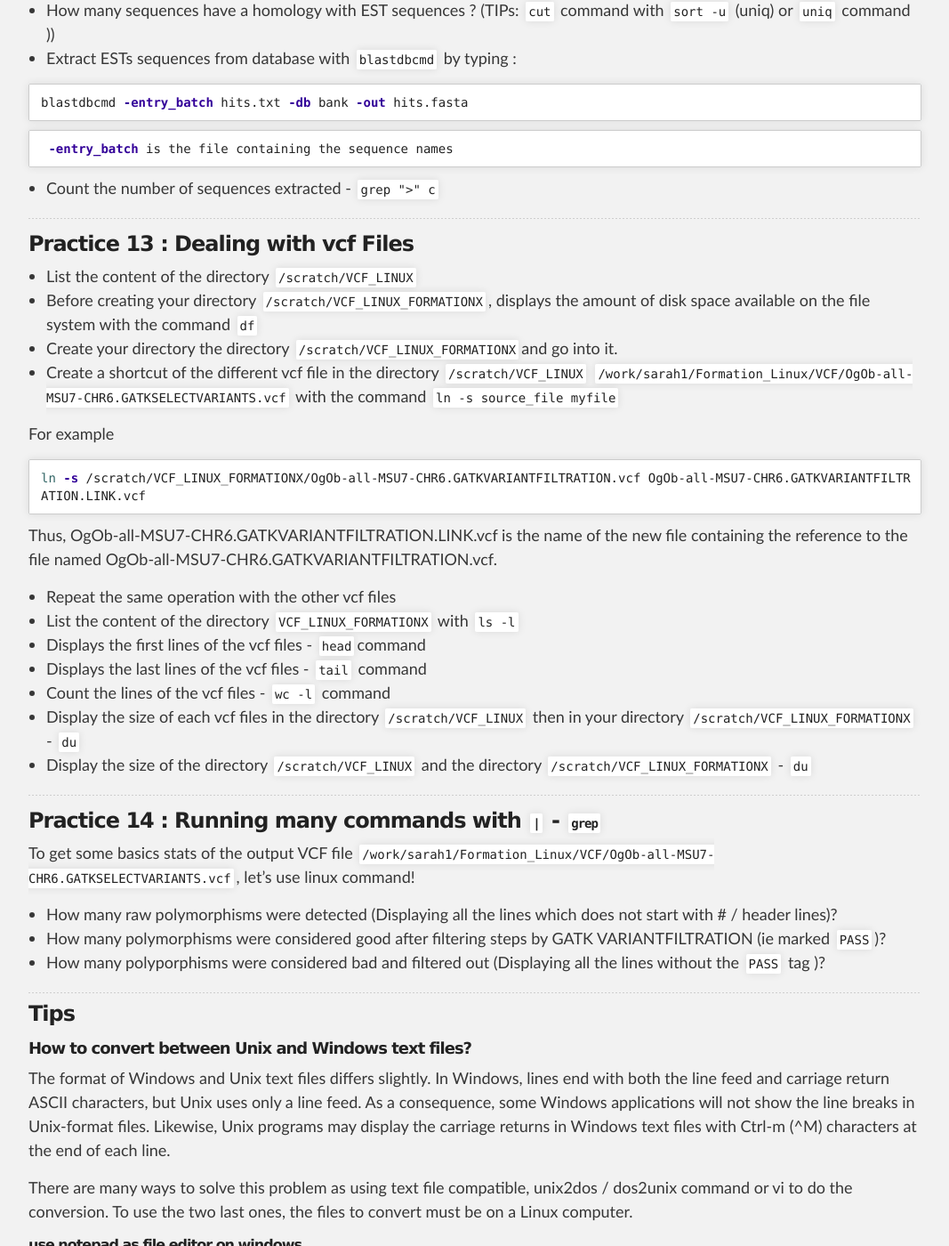
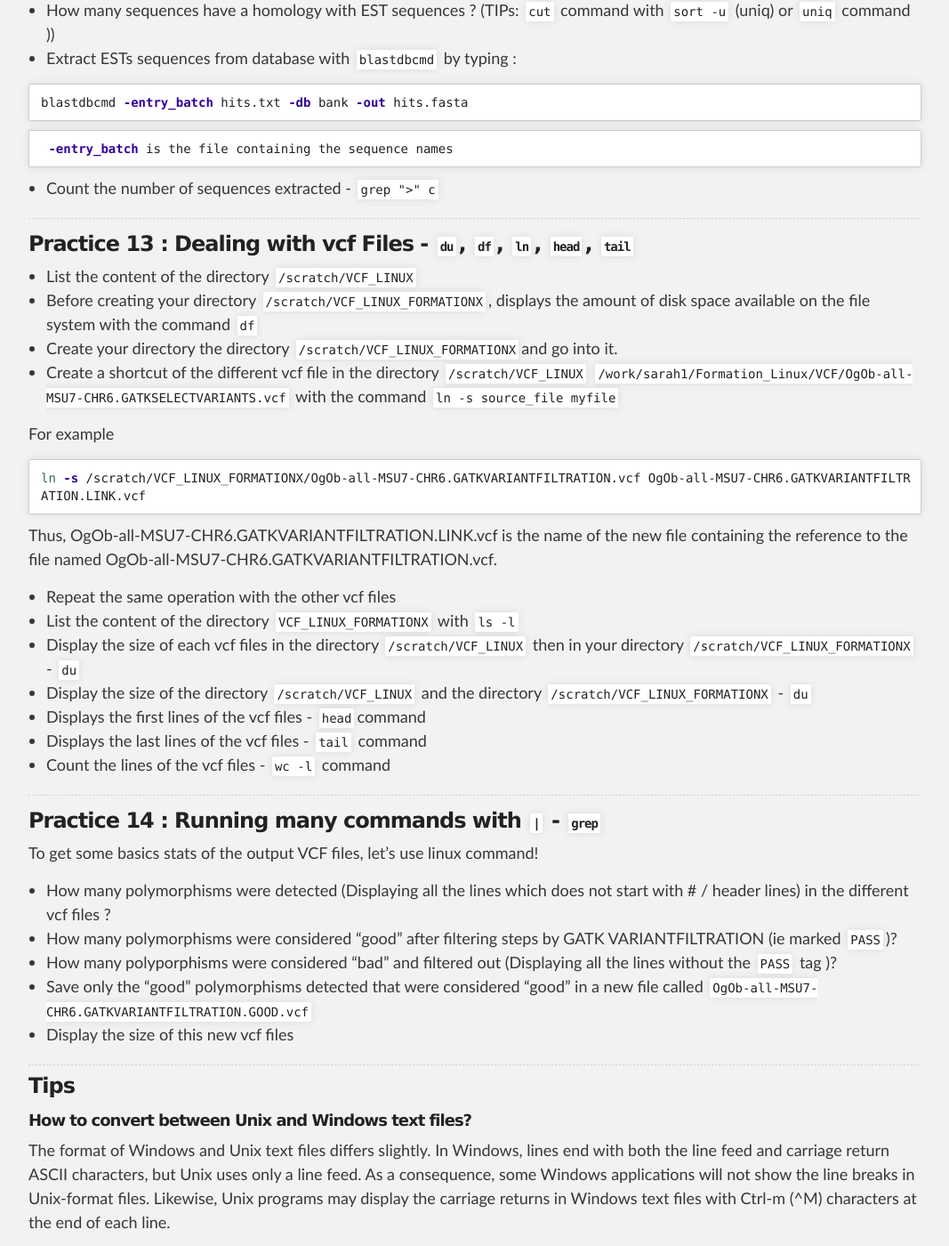
Before and after one commit to SouthGreenPlatform/trainings, a Jekyll site: the page built from _pages/linux/linuxPractice.md, in a window 1280 px wide and 1400 px high, scrolled down 8238 px. Shown: the whole window at 89% size, without its empty margins (106-1173 px from the left). Built offline with Jekyll 4.4.1, drawn with Linux system fonts in a browser that asks for light colours; nearby versions of some CDN libraries.

Commit message:
Update linuxPractice.md

```diff
--- a/_pages/linux/linuxPractice.md
+++ b/_pages/linux/linuxPractice.md
@@ -311,7 +311,6 @@ The flag for the output format is -outfmt followed by a number which denotes the
 ### Practice 11 : Redirecting a command output to a File with `>`
 * Extract all ESTs identifiers and print them in the file  ESTs_accession.list - `cut >`
 
-
 -----------------------
 
 <a name="practice-12"></a>
@@ -332,7 +331,7 @@ blastdbcmd -entry_batch hits.txt -db bank -out hits.fasta
 -----------------------
 
 <a name="practice-13"></a>
-### Practice 13 : Dealing with vcf Files
+### Practice 13 : Dealing with vcf Files - `du`, `df`, `ln`, `head`, `tail`
 
 * List the content of the directory `/scratch/VCF_LINUX`
 * Before creating your directory `/scratch/VCF_LINUX_FORMATIONX`, displays the amount of disk space available on the file system with the command `df`
@@ -348,20 +347,23 @@ Thus, OgOb-all-MSU7-CHR6.GATKVARIANTFILTRATION.LINK.vcf is the name of the new f
 
 * Repeat the same operation with the other vcf files
 * List the content of the directory `VCF_LINUX_FORMATIONX` with `ls -l`
+* Display the size of each vcf files in the directory `/scratch/VCF_LINUX` then in your directory `/scratch/VCF_LINUX_FORMATIONX` - `du`
+* Display the size of the directory `/scratch/VCF_LINUX` and the directory `/scratch/VCF_LINUX_FORMATIONX` - `du`
 * Displays the first lines of the vcf files - `head`command
 * Displays the last lines of the vcf files - `tail` command
 * Count the lines of the vcf files - `wc -l` command
-* Display the size of each vcf files in the directory `/scratch/VCF_LINUX` then in your directory `/scratch/VCF_LINUX_FORMATIONX` - `du`
-* Display the size of the directory `/scratch/VCF_LINUX` and the directory `/scratch/VCF_LINUX_FORMATIONX` - `du`
 
 -----------------------
 
 <a name="practice-14"></a>
 ### Practice 14 :  Running many commands with `|` - `grep`
-To get some basics stats of the output VCF file `/work/sarah1/Formation_Linux/VCF/OgOb-all-MSU7-CHR6.GATKSELECTVARIANTS.vcf`, let's use linux command!
-* How many raw polymorphisms were detected (Displaying all the lines which does not start with # / header lines)?
-* How many polymorphisms were considered good after filtering steps by GATK VARIANTFILTRATION (ie marked `PASS`)?
-* How many polyporphisms were considered bad and filtered out (Displaying all the lines without the `PASS` tag )?
+To get some basics stats of the output VCF files, let's use linux command!
+* How many polymorphisms were detected (Displaying all the lines which does not start with # / header lines) in the different vcf files ?
+* How many polymorphisms were considered "good" after filtering steps by GATK VARIANTFILTRATION (ie marked `PASS`)?
+* How many polyporphisms were considered "bad" and filtered out (Displaying all the lines without the `PASS` tag )?
+* Save only the "good" polymorphisms detected that were considered "good" in a new file called `OgOb-all-MSU7-CHR6.GATKVARIANTFILTRATION.GOOD.vcf`
+* Display the size of this new vcf files
+
 <a name="tips"></a>
 
 -----------------------
```
